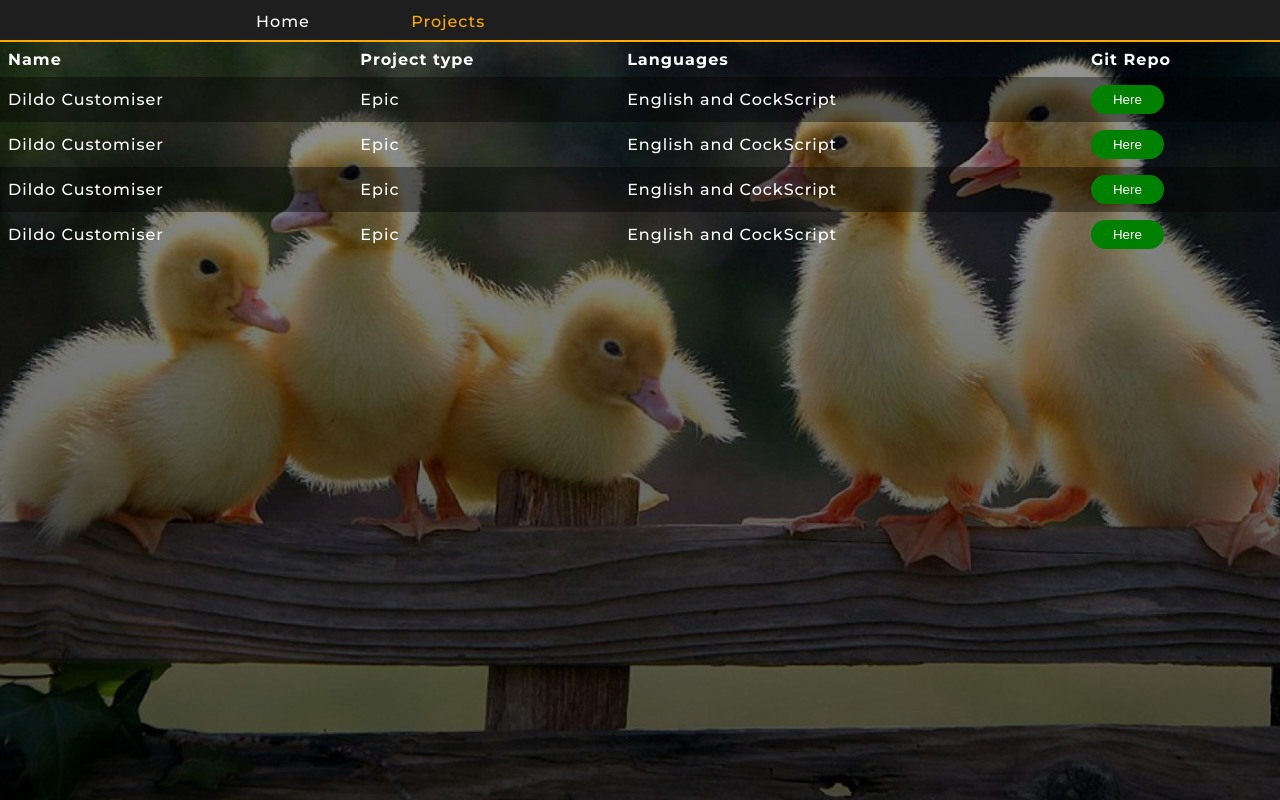
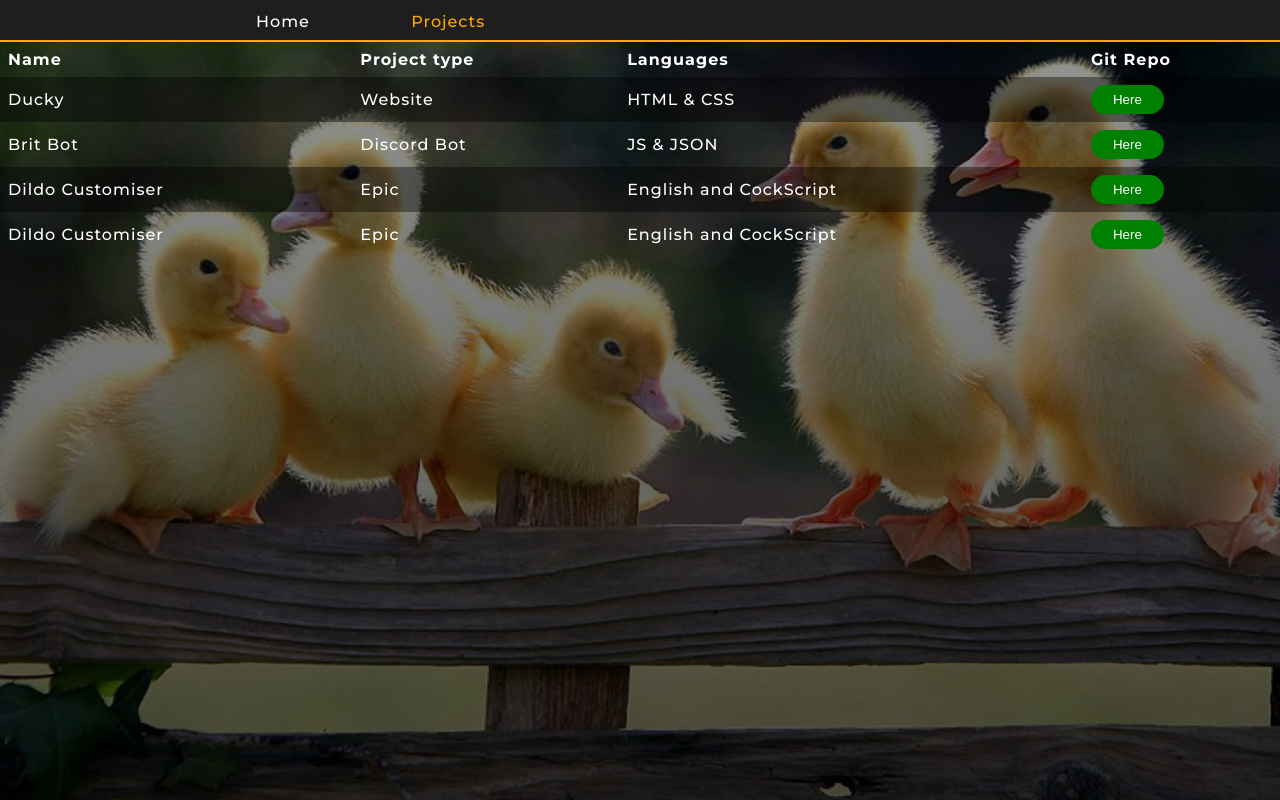
Before and after one commit to DuckyGithub/OrgWeb, a plain HTML site: page projects.html in a window 1280 px wide. Drawn offline with Linux system fonts and the light colour scheme.

Commit message:
project update

```diff
--- a/projects.html
+++ b/projects.html
@@ -24,28 +24,28 @@
                 <th>Git Repo</th>
             </tr>
             <tr>
-                <td>Dildo Customiser</td>
-                <td>Epic</td>
-                <td>English and CockScript</td>
-                <td><button><a href="https://pornhub.com">Here</a></button></td>
+                <td>Ducky</td>
+                <td>Website</td>
+                <td>HTML & CSS</td>
+                <td><button><a href="https://github.com/DuckyGithub/OrgWeb">Here</a></button></td>
+            </tr>
+            <tr>
+                <td>Brit Bot</td>
+                <td>Discord Bot</td>
+                <td>JS & JSON</td>
+                <td><button><a href="https://ketdonk.com">Here</a></button></td>
             </tr>
             <tr>
                 <td>Dildo Customiser</td>
                 <td>Epic</td>
                 <td>English and CockScript</td>
-                <td><button><a href="https://pornhub.com">Here</a></button></td>
+                <td><button><a href="https://ketdonk.com">Here</a></button></td>
             </tr>
             <tr>
                 <td>Dildo Customiser</td>
                 <td>Epic</td>
                 <td>English and CockScript</td>
-                <td><button><a href="https://pornhub.com">Here</a></button></td>
-            </tr>
-            <tr>
-                <td>Dildo Customiser</td>
-                <td>Epic</td>
-                <td>English and CockScript</td>
-                <td><button><a href="https://pornhub.com">Here</a></button></td>
+                <td><button><a href="https://ketdonk.com">Here</a></button></td>
             </tr>
         </table>
     </div>
```
Also changed, not shown: index.html (+1 -1 lines), 1 other file.
